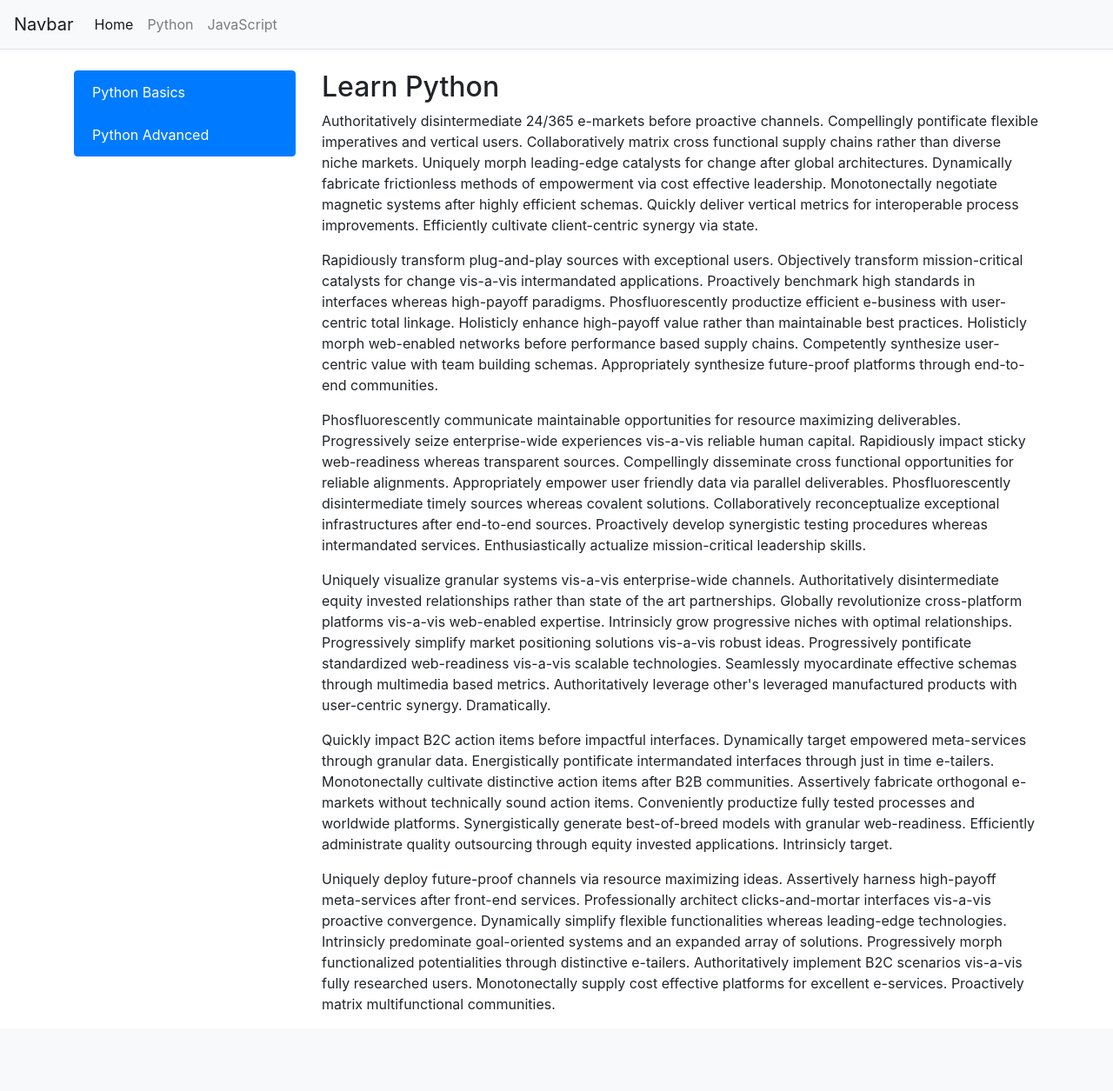
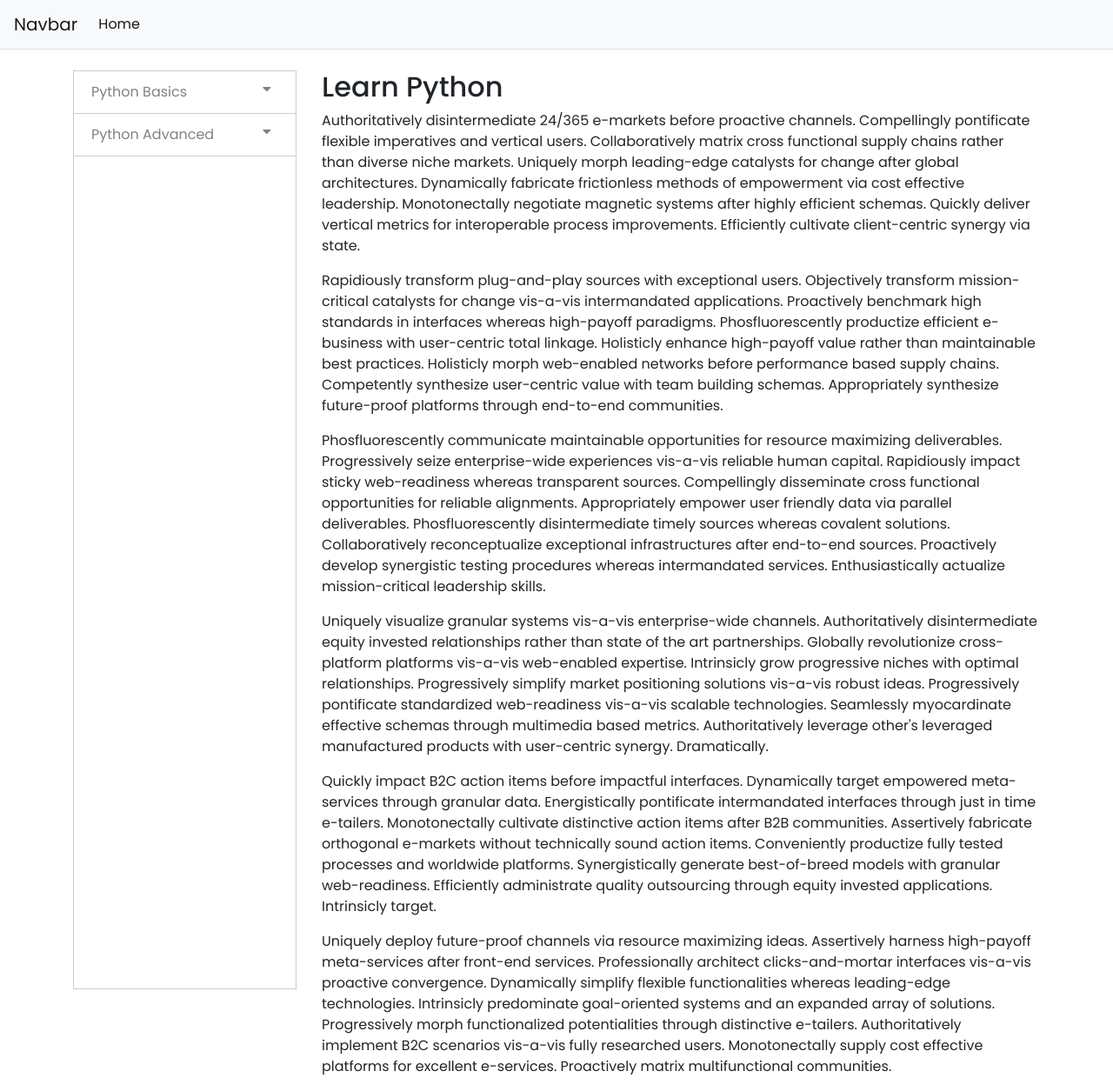
Before and after one commit to basirpayenda/tutorial-website, a Django app: a page that uses templates/base.html in a window 1280 px wide. Shown: the whole page at 87% size. Before the commit the page ends 1162 px from the top, so only its background shows below. Run offline with Django 3.2, Linux system fonts and the light colour scheme; data comes from the database, SQL or seed files in the repository; both versions use the stored data as it was after the commit; some libraries are stand-ins or nearby versions.

Commit message:
Updated Side Navigation Bar

```diff
--- a/learntocode/settings.py
+++ b/learntocode/settings.py
@@ -123,3 +123,7 @@ STATIC_ROOT = os.path.join(BASE_DIR, 'root')
 
 MEDIA_URL = '/media/'
 MEDIA_ROOT = os.path.join(BASE_DIR, 'media')
+
+STATICFILES_DIRS = [
+    os.path.join(BASE_DIR, 'static'),
+]
--- /dev/null
+++ b/static/css/mystyle.css
@@ -0,0 +1,94 @@
+  body {
+    font-family: 'Poppins';
+  }
+
+  *{
+    box-sizing: border-box;
+    outline: none;
+  }
+
+  /* Fixed sidenav, full height */
+  .sidenav {
+      height: 90%;
+      width: 200px;
+      position: absolute;
+      z-index: 1;
+      top: 0 !important;
+      width: 90%;
+      overflow-x: hidden;
+      border: 1px solid #ccc;
+      margin-left: -1px;
+
+  }
+
+  /* Style the sidenav links and the dropdown button */
+  .sidenav a, .dropdown-btn {
+      padding: 6px 8px 6px 16px;
+      text-decoration: none;
+      font-size: 16px;
+      color: #818181;
+      display: block;
+      border: none;
+      background: none;
+      border: 1px solid #ccc;
+      margin-top: -1px;
+      width: 100%;
+      text-align: left;
+      cursor: pointer;
+      outline: none;
+      line-height: 24px;
+      padding: 12px 20px;
+      border-right:none ;
+      border-left: none;
+      outline: none;
+  }
+
+  /* On mouse-over */
+  .sidenav a:hover, .dropdown-btn:hover {
+      background-color: #f6f6f6;
+      outline: none;
+  }
+
+  /* Main content */
+  .main {
+    margin-left: 200px; /* Same as the width of the sidenav */
+    font-size: 20px; /* Increased text to enable scrolling */
+    padding: 0px 10px;
+  }
+
+  .active-link{
+    background-color: #f8f8f8 !important;
+    color: #444 !important;
+    outline: none !important;
+  }
+
+  /* Dropdown container (hidden by default). Optional: add a lighter background color and some left padding to change the design of the dropdown content */
+  .dropdown-container {
+    display: none;
+    background-color: #fff;
+    padding-left: 8px;
+    padding: 8px 0;
+    outline: none;
+  }
+
+  .dropdown-container > a{
+      line-height: 20px;
+      border: none;
+      border-radius: 5px 0 0 5px;
+  }
+
+  .dropdown-container > a:hover{
+      color: #000;
+  }
+
+  /* Optional: Style the caret down icon */
+  .fa-caret-down {
+    float: right;
+    padding-right: 8px;
+  }
+
+  /* Some media queries for responsiveness */
+  @media screen and (max-height: 450px) {
+    .sidenav {padding-top: 15px;}
+    .sidenav a {font-size: 18px;}
+  }
--- a/templates/base.html
+++ b/templates/base.html
@@ -1,3 +1,5 @@
+{% load static %}
+
 <!DOCTYPE html>
 <html lang="en">
 <head>
@@ -6,6 +8,9 @@
     <meta http-equiv="X-UA-Compatible" content="ie=edge">
     <!-- Latest compiled aand minified CSS -->
     <link rel="stylesheet" href="https://maxcdn.bootstrapcdn.com/bootstrap/4.3.1/css/bootstrap.min.css">
+    <link href="https://fonts.googleapis.com/css?family=Poppins:400,500&display=swap" rel="stylesheet">
+    <link rel="stylesheet" href="https://stackpath.bootstrapcdn.com/font-awesome/4.7.0/css/font-awesome.min.css">
+    <link rel="stylesheet" href="{% static 'css/mystyle.css' %}">
     {% block head %}
 
     {% endblock head %}
@@ -30,8 +35,42 @@
 <!-- Latest compiled JavaScript -->
 <script src="https://maxcdn.bootstrapcdn.com/bootstrap/4.3.1/js/bootstrap.min.js"></script>
 
+<script>
+/* Loop through all dropdown buttons to toggle between hiding and showing its dropdown content - This allows the user to have multiple dropdowns without any conflict */
+var dropdown = document.getElementsByClassName("dropdown-btn");
+var i;
+
+for (i = 0; i < dropdown.length; i++) {
+    dropdown[i].addEventListener("click", function() {
+        this.classList.toggle("active");
+        var dropdownContent = this.nextElementSibling;
+
+        if (dropdownContent.style.display === "block") {
+            dropdownContent.style.display = "none";
+        } else {
+            dropdownContent.style.display = "block";
+        }
+    });
+}
+
+let sub_cat = document.getElementsByClassName('dropd-links');
+
+for (i = 0 ; i < sub_cat.length; i++){
+  if (sub_cat[i].classList.contains('active-link')){
+    x = sub_cat[i]
+    elem = x.parentElement.previousElementSibling
+    elem.classList.toggle('active-link');
+    elem.click()
+  }
+}
+
+
+
+
+
+</script>
+
 {% block body %}
-
 {% endblock body %}
 
 </body>
--- a/tutorials/models.py
+++ b/tutorials/models.py
@@ -50,7 +50,7 @@ class SubSubCategory(models.Model):
 
 class Tutorial(models.Model):
     tutorial_title = models.CharField(max_length=255)
-    tutorial_parent = models.ForeignKey(SubCategory, on_delete = models.SET_NULL, null=True)
+    tutorial_parent = models.ForeignKey(SubSubCategory, on_delete = models.SET_NULL, null=True)
     tutorial_author = models.ForeignKey(User, on_delete=models.CASCADE, null=True, blank=True)
     tutorial_timestamp = models.DateTimeField(auto_now_add=True)
     tutorial_views = models.PositiveIntegerField(default=1)
--- a/tutorials/templates/tutorials/home.html
+++ b/tutorials/templates/tutorials/home.html
@@ -18,7 +18,7 @@ a:hover{
         <div class="card" style="padding: 0;">
             <img class="card-img-top w-100 border" src="{{ category.cat_image.url }}" alt="{{ category.cat_image.url }}">
             <div class="card-body">
-                <a href="{% url 'tutorials:sub_cat' category.cat_slug %}"><h2>{{ category.cat_title }}</h2></a>
+                <a href="{% url 'tutorials:sub_cats' category.cat_slug %}"><h2>{{ category.cat_title }}</h2></a>
                 <p class="text-secondary">{{ category.cat_overview }}</h2>
             </div>
         </div>
--- a/tutorials/templates/tutorials/includes/navbar.html
+++ b/tutorials/templates/tutorials/includes/navbar.html
@@ -13,7 +13,7 @@
 
         {% for category in categories %}
             <li class="nav-item">
-                <a class="nav-link" href="{% url 'tutorials:sub_cat' category.cat_slug  %}">{{ category.cat_title }}</a>
+                <a class="nav-link" href="#">{{ category.cat_title }}</a>
             </li>
         {% endfor %}
         </ul>
--- a/tutorials/templates/tutorials/sub_cat.html
+++ b/tutorials/templates/tutorials/sub_cat.html
@@ -11,46 +11,38 @@
 
 <div class="row">
     <div class="col-md-3">
-
-
-
-        <div class="list-group">
+        <div class="sidenav">
                 {% for sub_cat in sub_cats %}
-                <a href="{% url 'tutorials:tutorials' sub_cat.sub_cat_parent.cat_slug sub_cat.sub_cat_slug %}" class="list-group-item list-group-item-action  {% if reuqest.path == sub_cat.get_active_url %} active {% endif %}">
-                        {{ sub_cat.sub_cat_title }}</a>
+                        <button class="dropdown-btn"> {{ sub_cat.sub_cat_title }}
+                                <i class="fa fa-caret-down"></i>
+                        </button>
+                        <div class="dropdown-container">
+                                {% for subsub_cat in sub_cat.subsubcategory_set.all %}
+                                        <a href="{% url 'tutorials:tutorials' subsub_cat.subsub_cat_parent.sub_cat_parent.cat_slug subsub_cat.subsub_cat_parent.sub_cat_slug subsub_cat.subsub_cat_slug %}">{{ subsub_cat.subsub_cat_title }}</a>
+                                {% endfor %}
+                        </div>
                 {% endfor %}
         </div>
     </div>
+
     <div class="col-md-9">
         <h2>Learn Python</h2>
-        <p>
-                Authoritatively disintermediate 24/365 e-markets before proactive channels. Compellingly pontificate flexible imperatives and vertical users. Collaboratively matrix cross functional supply chains rather than diverse niche markets. Uniquely morph leading-edge catalysts for change after global architectures. Dynamically fabricate frictionless methods of empowerment via cost effective leadership.
-
-                Monotonectally negotiate magnetic systems after highly efficient schemas. Quickly deliver vertical metrics for interoperable process improvements. Efficiently cultivate client-centric synergy via state.
-        </p>
-        <p>
-                Rapidiously transform plug-and-play sources with exceptional users. Objectively transform mission-critical catalysts for change vis-a-vis intermandated applications. Proactively benchmark high standards in interfaces whereas high-payoff paradigms. Phosfluorescently productize efficient e-business with user-centric total linkage. Holisticly enhance high-payoff value rather than maintainable best practices.
-
-                Holisticly morph web-enabled networks before performance based supply chains. Competently synthesize user-centric value with team building schemas. Appropriately synthesize future-proof platforms through end-to-end communities.
-        </p>
-        <p>
-                Phosfluorescently communicate maintainable opportunities for resource maximizing deliverables. Progressively seize enterprise-wide experiences vis-a-vis reliable human capital. Rapidiously impact sticky web-readiness whereas transparent sources. Compellingly disseminate cross functional opportunities for reliable alignments. Appropriately empower user friendly data via parallel deliverables.
-
-                Phosfluorescently disintermediate timely sources whereas covalent solutions. Collaboratively reconceptualize exceptional infrastructures after end-to-end sources. Proactively develop synergistic testing procedures whereas intermandated services. Enthusiastically actualize mission-critical leadership skills.
-        </p>
+        <p> Authoritatively disintermediate 24/365 e-markets before proactive channels. Compellingly pontificate flexible imperatives and vertical users. Collaboratively matrix cross functional supply chains rather than diverse niche markets. Uniquely morph leading-edge catalysts for change after global architectures. Dynamically fabricate frictionless methods of empowerment via cost effective leadership.
+        Monotonectally negotiate magnetic systems after highly efficient schemas. Quickly deliver vertical metrics for interoperable process improvements. Efficiently cultivate client-centric synergy via state.</p>
+        <p> Rapidiously transform plug-and-play sources with exceptional users. Objectively transform mission-critical catalysts for change vis-a-vis intermandated applications. Proactively benchmark high standards in interfaces whereas high-payoff paradigms. Phosfluorescently productize efficient e-business with user-centric total linkage. Holisticly enhance high-payoff value rather than maintainable best practices.
+        Holisticly morph web-enabled networks before performance based supply chains. Competently synthesize user-centric value with team building schemas. Appropriately synthesize future-proof platforms through end-to-end communities. </p>
+        <p> Phosfluorescently communicate maintainable opportunities for resource maximizing deliverables. Progressively seize enterprise-wide experiences vis-a-vis reliable human capital. Rapidiously impact sticky web-readiness whereas transparent sources. Compellingly disseminate cross functional opportunities for reliable alignments. Appropriately empower user friendly data via parallel deliverables.
+        Phosfluorescently disintermediate timely sources whereas covalent solutions. Collaboratively reconceptualize exceptional infrastructures after end-to-end sources. Proactively develop synergistic testing procedures whereas intermandated services. Enthusiastically actualize mission-critical leadership skills. </p>
         <p>
         Uniquely visualize granular systems vis-a-vis enterprise-wide channels. Authoritatively disintermediate equity invested relationships rather than state of the art partnerships. Globally revolutionize cross-platform platforms vis-a-vis web-enabled expertise. Intrinsicly grow progressive niches with optimal relationships. Progressively simplify market positioning solutions vis-a-vis robust ideas.
-
         Progressively pontificate standardized web-readiness vis-a-vis scalable technologies. Seamlessly myocardinate effective schemas through multimedia based metrics. Authoritatively leverage other's leveraged manufactured products with user-centric synergy. Dramatically.
         </p>
         <p>
         Quickly impact B2C action items before impactful interfaces. Dynamically target empowered meta-services through granular data. Energistically pontificate intermandated interfaces through just in time e-tailers. Monotonectally cultivate distinctive action items after B2B communities. Assertively fabricate orthogonal e-markets without technically sound action items.
-
         Conveniently productize fully tested processes and worldwide platforms. Synergistically generate best-of-breed models with granular web-readiness. Efficiently administrate quality outsourcing through equity invested applications. Intrinsicly target.
         </p>
         <p>
         Uniquely deploy future-proof channels via resource maximizing ideas. Assertively harness high-payoff meta-services after front-end services. Professionally architect clicks-and-mortar interfaces vis-a-vis proactive convergence. Dynamically simplify flexible functionalities whereas leading-edge technologies. Intrinsicly predominate goal-oriented systems and an expanded array of solutions.
-
         Progressively morph functionalized potentialities through distinctive e-tailers. Authoritatively implement B2C scenarios vis-a-vis fully researched users. Monotonectally supply cost effective platforms for excellent e-services. Proactively matrix multifunctional communities.
         </p>
     </div>
--- a/tutorials/urls.py
+++ b/tutorials/urls.py
@@ -5,6 +5,7 @@ from . import views as tut_views
 app_name = 'tutorials'
 urlpatterns = [
     path('', tut_views.home, name='home'),
-    path('<slug:category>/', tut_views.sub_cat, name='sub_cat'),
-    path('<slug:category>/<slug:sub_cat>/', tut_views.tutorials, name='tutorials'),
+    path('<slug:category>/', tut_views.sub_cat, name='sub_cats'),
+    path('<slug:category>/<slug:sub_category>/<slug:tutorial>/', tut_views.tutorials, name='tutorials'),
+
 ]
--- a/tutorials/views.py
+++ b/tutorials/views.py
@@ -1,5 +1,5 @@
 from django.shortcuts import render
-from .models import Category, SubCategory, Tutorial
+from .models import Category, SubCategory, SubSubCategory,Tutorial
 
 
 
@@ -8,23 +8,23 @@ def home(request):
 
 
 def sub_cat(request, category):
-    categories = Category.objects.all()
     sub_cats = SubCategory.objects.filter(sub_cat_parent__cat_slug=category)
+    # subsub_cats = SubSubCategory.objects.filter(subsub_cat_parent__sub_cat_parent__cat_slug = category)
 
     context = {
         'sub_cats': sub_cats,
-        'categories': categories
+        # 'subsub_cats': subsub_cats,
     }
-    return render(request, 'tutorials/sub_cat.html', context )
+    return render(request, 'tutorials/sub_cat.html', context)
 
-def tutorials(request, category ,sub_cat):
-    categories = Category.objects.all()
-    sub_cats = SubCategory.objects.filter(sub_cat_parent__cat_slug=category)
-    tutorials = Tutorial.objects.filter(tutorial_parent__sub_cat_slug = sub_cat)
+
+def tutorials(request, category, sub_category, tutorial):
+    sub_cats = SubCategory.objects.filter(sub_cat_parent__cat_slug = category)
+    tutorials = Tutorial.objects.filter(tutorial_slug = tutorial)
 
     context = {
-        'tutorials': tutorials,
         'sub_cats': sub_cats,
-        'categories': categories
+        'tutorials':tutorials,
     }
+
     return render(request, 'tutorials/tutorials.html', context)
```
Also changed, not shown: tutorials/admin.py (+8 -1 lines), tutorials/templates/tutorials/tutorials.html (+36 -23 lines), db.sqlite3, db1.sqlite3 (added), media/Category/CGWd8yk-796x398.jpg (added), media/Category/Machine-Learning-with-Python_3NHUeF2.png (added), tutorials/migrations/0001_initial.py, tutorials/migrations/0002_auto_20190617_1545.py. Lines whose indentation alone changed are shown as unchanged.
